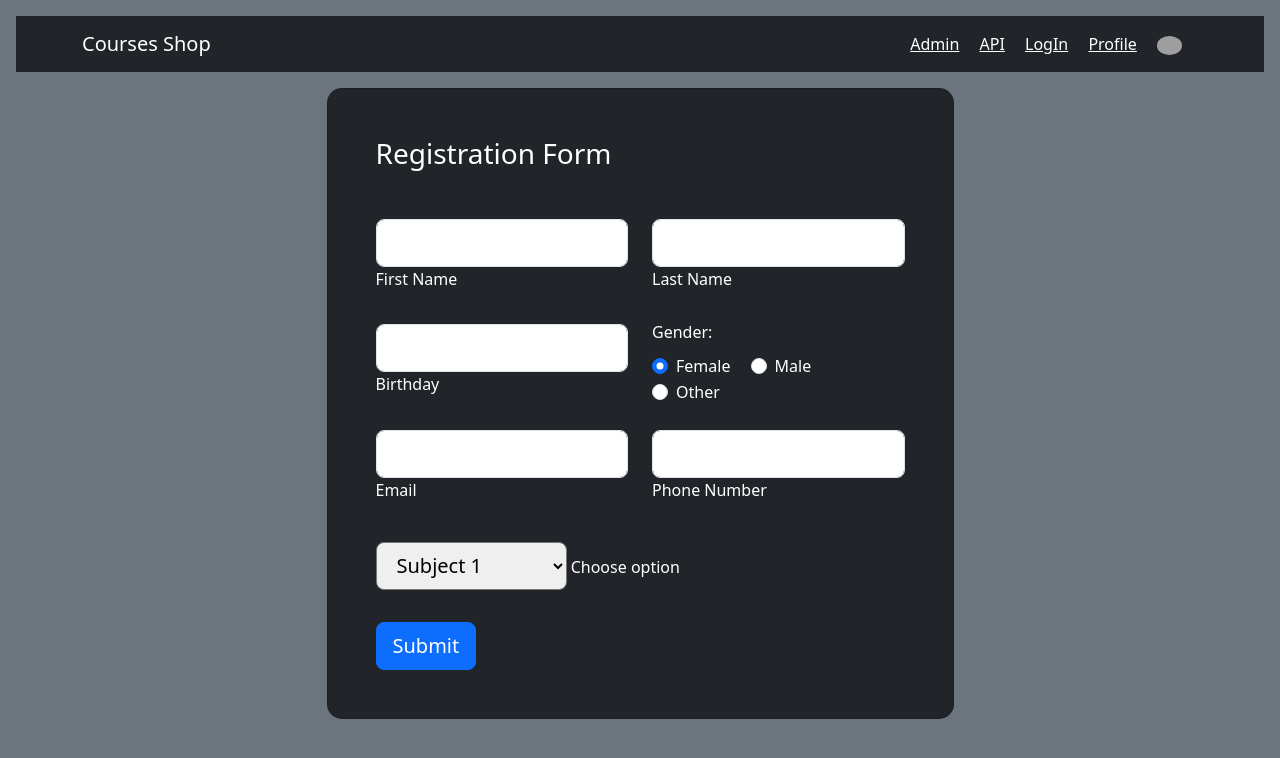
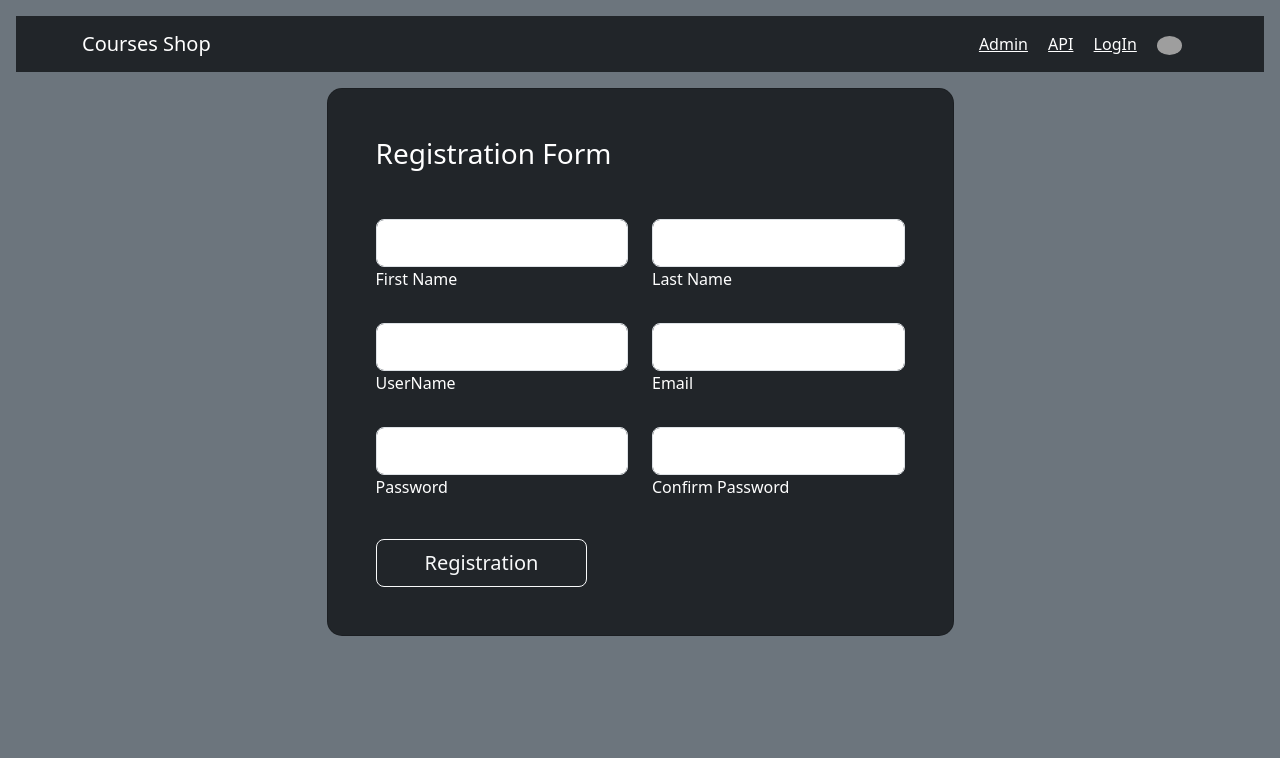
Before and after one commit to anastasiiabevziuk/courses, a Django app: page /user/registration/ in a window 1280 px wide. Shown: the top 758 px of the page. Run offline with Django 4.2, Linux system fonts and the light colour scheme; grey boxes are pictures that could not be loaded.

Commit message:
added registration logic

```diff
--- a/templates/base.html
+++ b/templates/base.html
@@ -18,12 +18,19 @@
         <span class="navbar-text">
           <a href="/admin/" class="me-3" target="_blank">Admin</a>
           <a href="/api/v1/" class="me-3" target="_blank">API</a>
-          <a href="/user/login/" class="me-3" target="_blank">LogIn</a>
-          <a href="/user/profile/" class="me-3" target="_blank">Profile</a>
+
+          {% if user.is_active %}
+            <a href="{% url "profile" %}" class="me-3" target="_blank">Profile</a>
+            <a href="{% url "logout" %}" class="me-3" target="_blank">LogOut</a>
+          {% else %}
+            <a href="/user/login/" class="me-3" target="_blank">LogIn</a>
+          {% endif %}
+
           <a href="#" class="me-3" >
             <img src="https://d3sxshmncs10te.cloudfront.net/icon/premium/png-512/1624076.png?token=eyJhbGciOiJoczI1NiIsImtpZCI6ImRlZmF1bHQifQ__.eyJpc3MiOiJkM3N4c2htbmNzMTB0ZS5jbG91ZGZyb250Lm5ldCIsImV4cCI6MTcxNzE2OTE5OCwicSI6bnVsbCwiaWF0IjoxNzE2OTA5OTk4fQ__.b27ed91a97b8b387ab78221555237b786c38b7cb17c894ff84ba263f81d41713"
             alt="basket" class="rounded-circle img-fluid" style="width: 25px;">
           </a>
+
       </span>
       </div>
     </nav>
--- a/templates/users/registration.html
+++ b/templates/users/registration.html
@@ -11,22 +11,34 @@
           <div class="card shadow-2-strong card-registration text-bg-dark" style="border-radius: 15px;">
             <div class="card-body p-5 p-md-5">
               <h3 class="mb-4 pb-2 pb-md-0 mb-md-5">Registration Form</h3>
-              <form>
-
+              <form action={% url 'registration' %} method='post'>
+                {% csrf_token %}
                 <div class="row">
                   <div class="col-md-6 mb-4">
 
                     <div data-mdb-input-init class="form-outline">
-                      <input type="text" id="firstName" class="form-control form-control-lg" />
-                      <label class="form-label" for="firstName">First Name</label>
+                      <input type="text" id="id_first_name"
+                        class="form-control form-control-lg"
+                        value="{% if form.first_name.value %} {{ form.first_name.value }} {% endif %}"
+                        name="first_name" required />
+                      <label class="form-label" for="id_first_name" >First Name</label>
+                      {% if form.first_name.errors%}
+                      <div class="text-danger">{{form.first_name.errors}} </div>
+                      {% endif %}
                     </div>
 
                   </div>
                   <div class="col-md-6 mb-4">
 
                     <div data-mdb-input-init class="form-outline">
-                      <input type="text" id="lastName" class="form-control form-control-lg" />
-                      <label class="form-label" for="lastName">Last Name</label>
+                      <input type="text" id="id_last_name"
+                        class="form-control form-control-lg"
+                        value="{% if form.last_name.value %} {{ form.last_name.value }} {% endif %}"
+                        name="last_name" required />
+                      <label class="form-label" for="id_last_name">Last Name</label>
+                      {% if form.last_name.errors%}
+                      <div class="text-danger">{{form.last_name.errors}} </div>
+                      {% endif %}
                     </div>
 
                   </div>
@@ -36,31 +48,27 @@
                   <div class="col-md-6 mb-4 d-flex align-items-center">
 
                     <div data-mdb-input-init class="form-outline datepicker w-100">
-                      <input type="text" class="form-control form-control-lg" id="birthdayDate" />
-                      <label for="birthdayDate" class="form-label">Birthday</label>
+                      <input type="text" id="id_username"
+                        value="{% if form.username.value %} {{ form.username.value }} {% endif %}"
+                        class="form-control form-control-lg"
+                        name="username" required />
+                      <label class="form-label" for="id_username">UserName</label>
+                      {% if form.username.errors%}
+                      <div class="text-danger">{{form.username.errors}} </div>
+                      {% endif %}
                     </div>
 
                   </div>
                   <div class="col-md-6 mb-4">
-
-                    <h6 class="mb-2 pb-1">Gender: </h6>
-
-                    <div class="form-check form-check-inline">
-                      <input class="form-check-input" type="radio" name="inlineRadioOptions" id="femaleGender"
-                        value="option1" checked />
-                      <label class="form-check-label" for="femaleGender">Female</label>
-                    </div>
-
-                    <div class="form-check form-check-inline">
-                      <input class="form-check-input" type="radio" name="inlineRadioOptions" id="maleGender"
-                        value="option2" />
-                      <label class="form-check-label" for="maleGender">Male</label>
-                    </div>
-
-                    <div class="form-check form-check-inline">
-                      <input class="form-check-input" type="radio" name="inlineRadioOptions" id="otherGender"
-                        value="option3" />
-                      <label class="form-check-label" for="otherGender">Other</label>
+                    <div data-mdb-input-init class="form-outline datepicker w-100">
+                      <input type="email" id="id_email"
+                        class="form-control form-control-lg"
+                        value="{% if form.email.value %} {{ form.email.value }} {% endif %}"
+                        name="email" required />
+                      <label class="form-label" for="id_email">Email</label>
+                      {% if form.email.errors%}
+                      <div class="text-danger">{{form.email.errors}} </div>
+                      {% endif %}
                     </div>
 
                   </div>
@@ -70,38 +78,33 @@
                   <div class="col-md-6 mb-4 pb-2">
 
                     <div data-mdb-input-init class="form-outline">
-                      <input type="email" id="emailAddress" class="form-control form-control-lg" />
-                      <label class="form-label" for="emailAddress">Email</label>
+                      <input type="password" id="id_password1"
+                        class="form-control form-control-lg"
+                        value="{% if form.password1.value %} {{ form.password1.value }} {% endif %}"
+                        name="password1" required />
+                      <label class="form-label" for="id_password1">Password</label>
+                      {% if form.password1.errors%}
+                      <div class="text-danger">{{form.password1.errors}} </div>
+                      {% endif %}
                     </div>
 
                   </div>
                   <div class="col-md-6 mb-4 pb-2">
 
                     <div data-mdb-input-init class="form-outline">
-                      <input type="tel" id="phoneNumber" class="form-control form-control-lg" />
-                      <label class="form-label" for="phoneNumber">Phone Number</label>
+                      <input type="password" id="id_password2"
+                        value="{% if form.password2.value %} {{ form.password2value }} {% endif %}"
+                        class="form-control form-control-lg"
+                        name="password2" required/>
+                      <label class="form-label" for="id_password2"> Confirm Password </label>
+                      {% if form.password2.errors%}
+                      <div class="text-danger">{{form.password2.errors}} </div>
+                      {% endif %}
                     </div>
 
                   </div>
                 </div>
-
-                <div class="row">
-                  <div class="col-12">
-
-                    <select class="select form-control-lg">
-                      <option value="1" disabled>Choose option</option>
-                      <option value="2">Subject 1</option>
-                      <option value="3">Subject 2</option>
-                      <option value="4">Subject 3</option>
-                    </select>
-                    <label class="form-label select-label">Choose option</label>
-
-                  </div>
-                </div>
-
-                <div class="mt-4 pt-2">
-                  <input data-mdb-ripple-init class="btn btn-primary btn-lg" type="submit" value="Submit" />
-                </div>
+                <button data-mdb-button-init data-mdb-ripple-init class="btn btn-outline-light btn-lg px-5" type="submit">Registration</button>
 
               </form>
             </div>
--- a/users/forms.py
+++ b/users/forms.py
@@ -1,8 +1,22 @@
 from django import forms
-from django.contrib.auth.forms import AuthenticationForm
+from django.contrib.auth.forms import AuthenticationForm, UserCreationForm
 
 from django.contrib.auth.models import User
 
 class UserLoginForm(AuthenticationForm):
     class Meta:
         model = User
+
+
+class UserRegistrationForm(UserCreationForm):
+
+    class Meta:
+        model = User
+        fields = (
+            'first_name',
+            'last_name',
+            'username',
+            'email',
+            'password1',
+            'password2'
+        )
--- a/users/views.py
+++ b/users/views.py
@@ -1,8 +1,8 @@
 from django.http import HttpResponseRedirect
-from django.shortcuts import render
+from django.shortcuts import redirect, render
 from django.contrib import auth
 from django.urls import reverse
-from users.forms import UserLoginForm
+from users.forms import UserLoginForm, UserRegistrationForm
 
 # Create your views here.
 
@@ -26,8 +26,19 @@ def login(request):
     return render(request, "users/login.html", context)
 
 def registration(request):
+    if request.method == 'POST':
+        form = UserRegistrationForm(data=request.POST)
+        if form.is_valid():
+            form.save()
+            user = form.instance
+            auth.login(request, user)
+            return HttpResponseRedirect(reverse("profile"))
+    else:
+        form = UserRegistrationForm()
+
     context = {
-        'title': 'Home - Registration'
+        'title': 'Home - Registration',
+        'form': form
     }
     return render(request, "users/registration.html", context)
 
@@ -38,7 +49,5 @@ def profile(request):
     return render(request, "users/profile.html", context)
 
 def logout(request):
-    context = {
-        'title': 'Home - LogOut'
-    }
-    return render(request, '', context)
+    auth.logout(request)
+    return redirect(reverse('index'))
```
